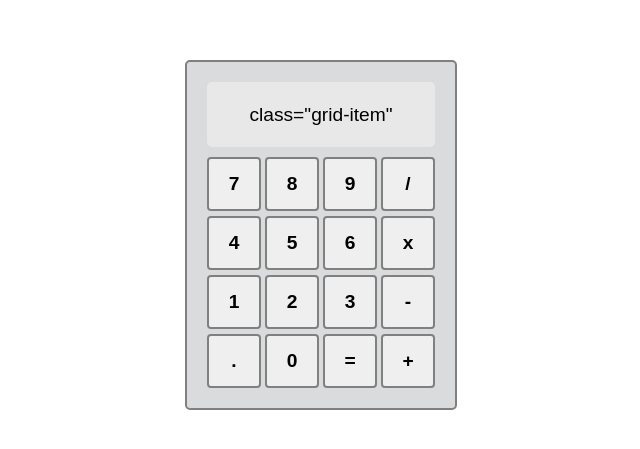
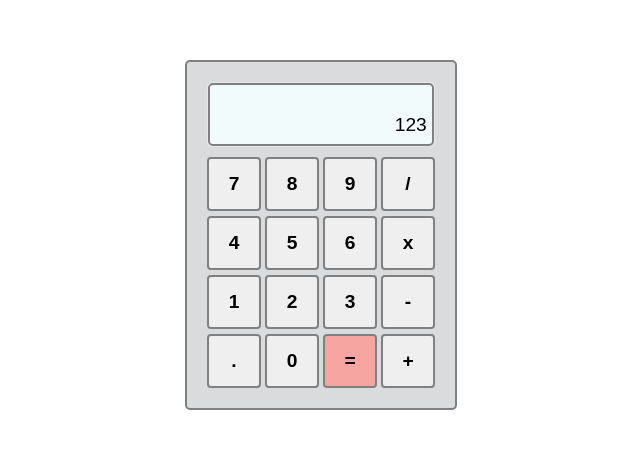
Before and after one commit to nronzel/TOP-calculator, a plain HTML site: page index.html in a window 1280 px wide. Shown: the part 165-614 px from the top of the page, without its empty margins (319-959 px from the left). Drawn offline with Linux system fonts and the light colour scheme; a web font is replaced by a local one.

Commit message:
added classes to style buttons

```diff
--- a/index.html
+++ b/index.html
@@ -10,8 +10,10 @@
 </head>
 <body>
     <div class="main-container">
-        <div class="display"> class="grid-item"
-
+        <div class="display">
+            <div class="inner-screen">
+                <p class="on-screen-text">123</p>
+            </div>
         </div>
         <div class="buttons">
             <div class="top-row">
@@ -37,7 +39,7 @@
             <div class="bottom-row">
                 <button class="grid-item">.</button>
                 <button class="grid-item">0</button>
-                <button class="grid-item">=</button>
+                <button class="grid-item equals">=</button>
                 <button class="grid-item">+</button>
             </div>
         </div>
```
